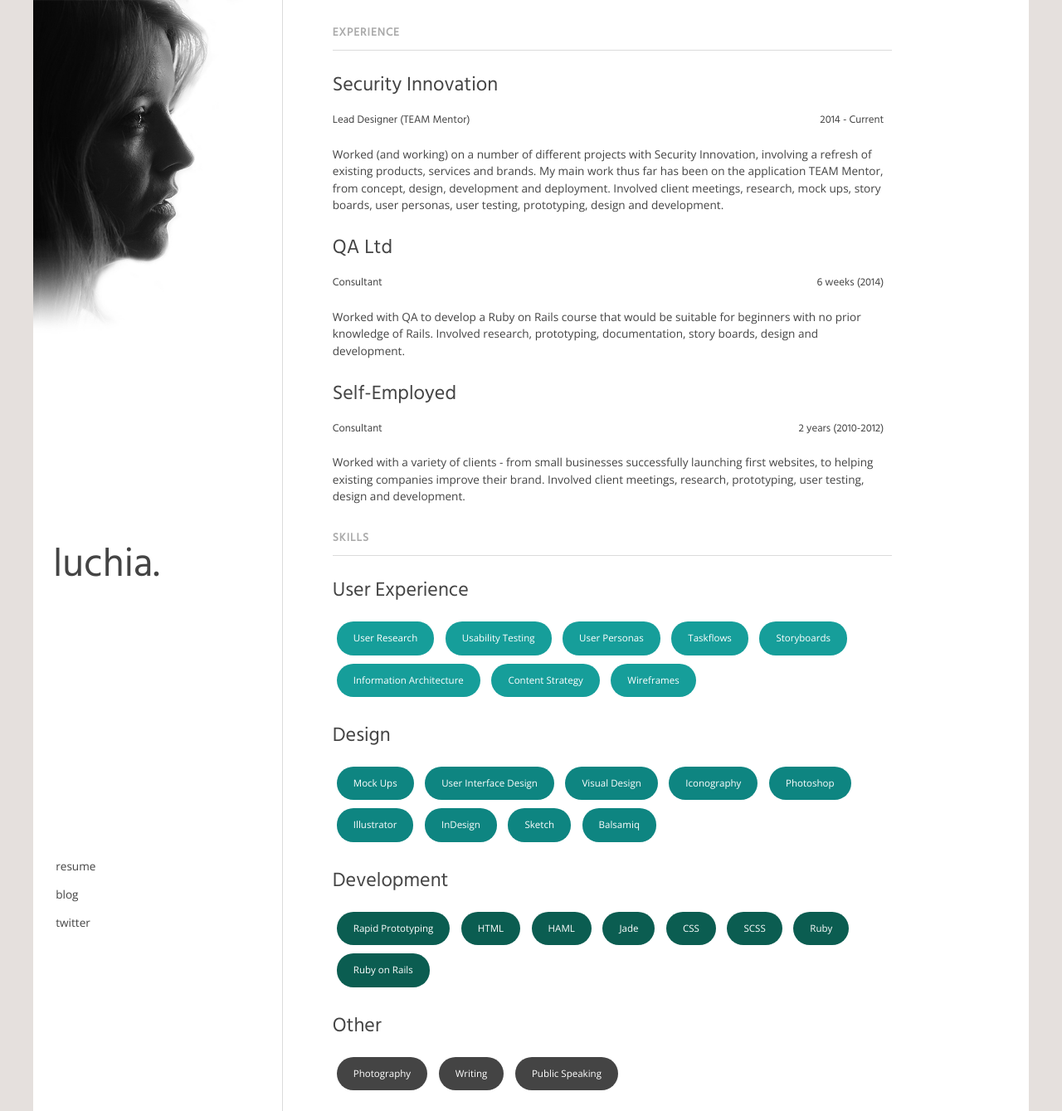
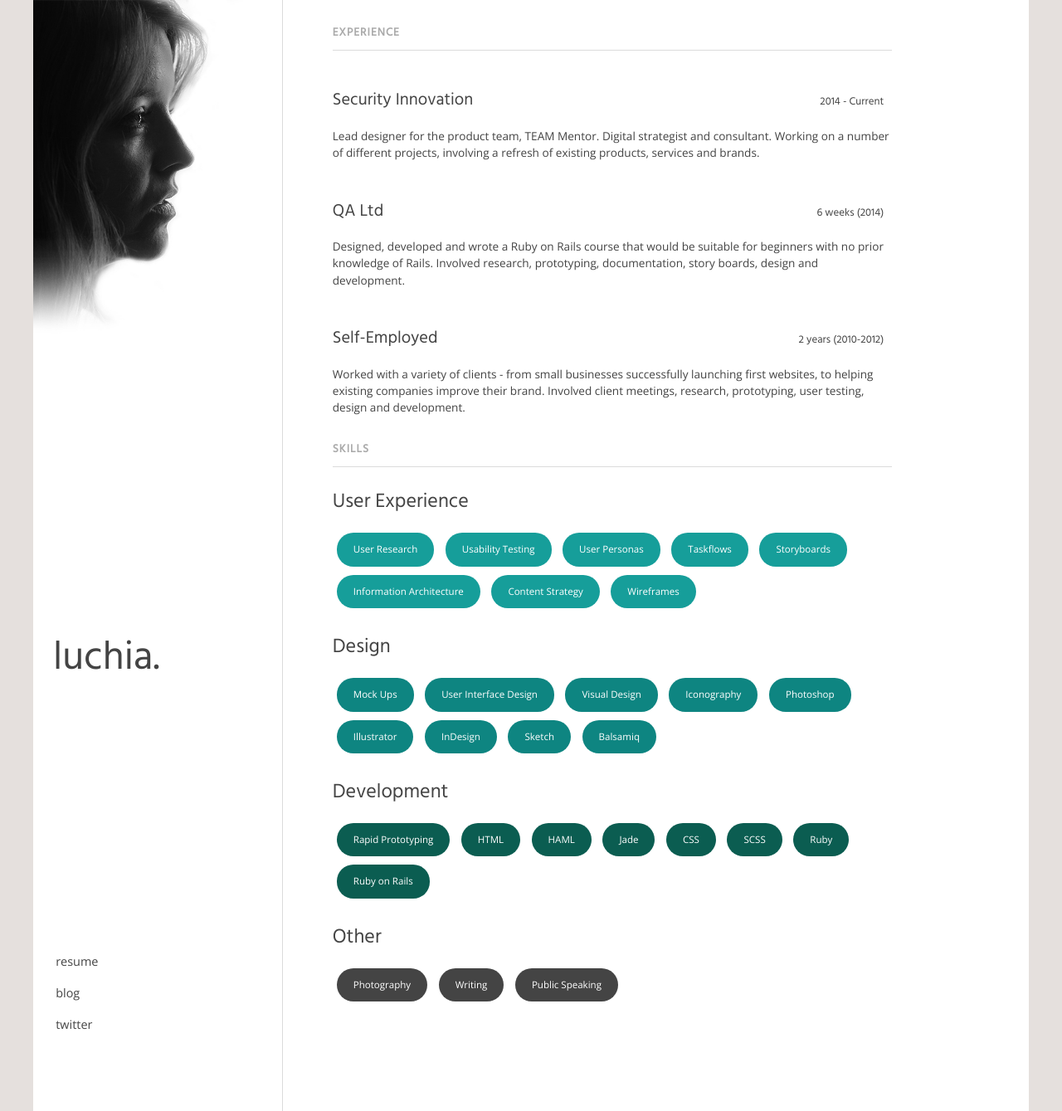
Before and after one commit to luchia/luchia.github.io, a Jekyll site: the page built from index.html, in a window 1280 px wide. Shown: the whole page at 83% size. Built offline with Jekyll 4.4.1, drawn with Linux system fonts in a browser that asks for light colours; Markdown is read by kramdown in place of the engine named in the settings; the list of posts is cut into pages by our own code.

Commit message:
fix mobile navigation issues and tidy up resume

```diff
--- a/css/style.scss
+++ b/css/style.scss
@@ -38,10 +38,11 @@ nav {
     flex-direction: row;
     background: white;
     height: auto;
-    padding: 0 0 20px 0;
     background: #fafafa;
+    padding: 0.5em 1em;
     h1 {
-        padding: 10px 0 0 20px;
+        padding: 10px 0 0 10px;
+        font-size: 1.5em;
         -webkit-flex: 1;
         -ms-flex: 1;
         flex: 1;
@@ -52,12 +53,13 @@ nav {
         -ms-flex: 1;
         flex: 1;
         margin: auto;
-        margin: auto 2em auto auto;
+        margin: auto 1em auto auto;
         li {
             display: inline-block;
-            width: 31%;
+            width: 30%;
             a {
                 color: #444444;
+                font-size: 0.85em;
                 &:hover {
                     color: #169e9a;
                 }
@@ -175,6 +177,9 @@ a {
     &:hover {
         transition: 0.3s;
     }
+    &:visited {}
+    &:focus { }
+    &:active { }
     .post-title {
         &:hover {
             color: #0e8581;
@@ -259,13 +264,15 @@ ul {
         -ms-flex-direction: row;
         flex-direction: row;
         flex-wrap: wrap;
-        align-items: stretch;
+        align-items: flex-start;
+        align-content: space-between;
         height: auto;
         border-right: 1px solid #dbdbdb;
         padding: 0;
         background: white;
         h1 {
             flex: 100%;
+            font-size: 3em;
             height: auto;
             -webkit-order: 2;
             order: 2;
@@ -279,9 +286,11 @@ ul {
             flex: 100%;
             height: 200px;
             padding: 0 2em;
+            align-self: flex-end;
             li {
                 padding: 0.5em 0;
                 text-transform: lowercase;
+                font-size: 1.25em;
                 display: block;
                 text-align: left;
             }
--- a/index.html
+++ b/index.html
@@ -6,34 +6,38 @@ layout: default
 	<h1 class="label">Experience</h1>
 
 	<article>
-		<h2 class="company">Security Innovation</h2>
 		<ul class="minor-info">
-			<li><h3 class="position">Lead Designer (TEAM Mentor)</h3></li>
+			<li>
+				<a href='http://www.securityinnovation.com/', target='_blank', title='Security Innovation'>
+					<h2 class="company">Security Innovation</h2>
+				</a>
+			</li>
 			<li><h3 class='time-spent'>2014 - Current</p></li>
 		</ul>
-		<p>Worked (and working) on a number of different projects with Security Innovation, involving a refresh of existing products, services and brands. My main work thus far has been on the application TEAM Mentor, from concept, design, development and deployment. Involved client meetings, research, mock ups, story boards, user personas, user testing, prototyping, design and development.</p>
+		<p>Lead designer for the product team, TEAM Mentor. Digital strategist and consultant. Working on a number of different projects, involving a refresh of existing products, services and brands.</p>
 	</article>
 
 	<article>
-		<h2 class="company">QA Ltd</h2>
 		<ul class="minor-info">
-			<li><h3 class="position">Consultant</h3></li>
+			<li>
+				<a href='https://www.qa.com/', target='_blank', title='QA Ltd'>
+					<h2 class="company">QA Ltd</h2>
+				</a>
+			</li>
 			<li><h3 class='time-spent'>6 weeks (2014)</p></li>
 		</ul>
-		<p>Worked with QA to develop a Ruby on Rails course that would be suitable for beginners with no prior knowledge of Rails. Involved research, prototyping, documentation, story boards, design and development.</p>
+		<p>Designed, developed and wrote a Ruby on Rails course that would be suitable for beginners with no prior knowledge of Rails. Involved research, prototyping, documentation, story boards, design and development.</p>
 	</article>
 
 	<article>
-		<h2 class="company">Self-Employed</h2>
 		<ul class="minor-info">
-			<li><h3 class="position">Consultant</h3></li>
+			<li><h2 class="company">Self-Employed</h2></li>
 			<li><h3 class='time-spent'>2 years (2010-2012)</p></li>
 		</ul>
 		<p>Worked with a variety of clients - from small businesses successfully launching first websites, to helping existing companies improve their brand. Involved client meetings, research, prototyping, user testing, design and development.</p>
 	</article>
 
 	<h1 class="label">Skills</h1>
-
 	<article>
 		<h2 class="skill">User Experience</h2>
 		<ul class="skill-set light-blue">
```
Also changed, not shown: 2 other files.
